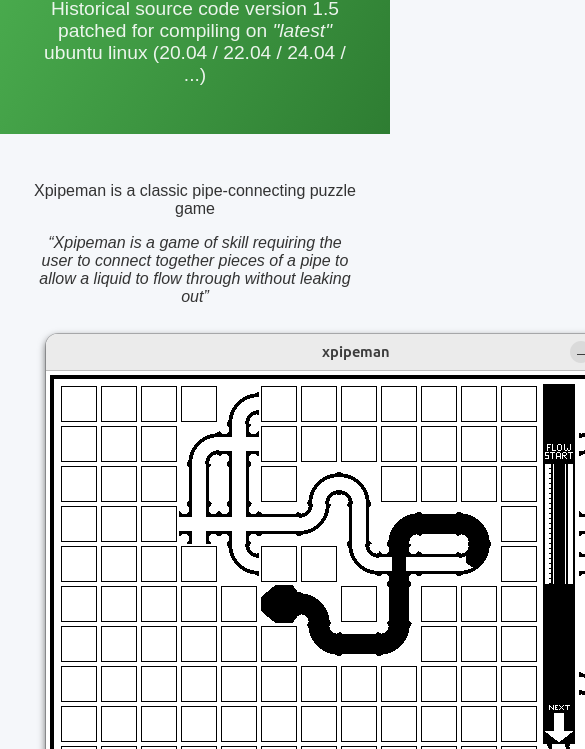
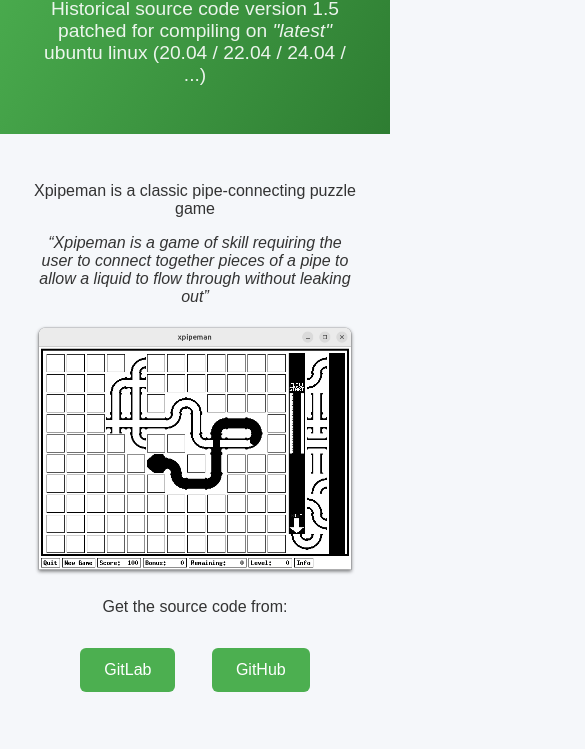
Before and after one commit to fausterix/fausterix.github.io, a plain HTML site: page index.html in a window 390 px wide. Shown: the part 95-844 px from the top of the page, 585 px wide, since content can reach past the window. Drawn offline with Linux system fonts and the light colour scheme.

Commit message:
Update index.html - responsive image

```diff
--- a/index.html
+++ b/index.html
@@ -68,6 +68,11 @@
         font-size: 0.9rem;
         color: #777;
     }
+    img {
+    max-width: 100%;
+    height: auto;
+    width: auto;
+}
 </style>
 </head>
 <body>
@@ -82,7 +87,7 @@
     <p><i>“Xpipeman is a game of skill requiring the user to connect together
 pieces of a pipe to allow a liquid to flow through without
 leaking out”</i></p>
-    <img src="xpipeman-01.png"/>
+    <img src="xpipeman-01.png" alt="Screenshot of xpipeman game on ubuntu linux"/>
     <br/>
     <p>Get the source code from:</p>
     <a class="repo-link" href="https://gitlab.freedesktop.org/fausterix/xpipeman" target="_blank" rel="noopener">GitLab</a>
```
